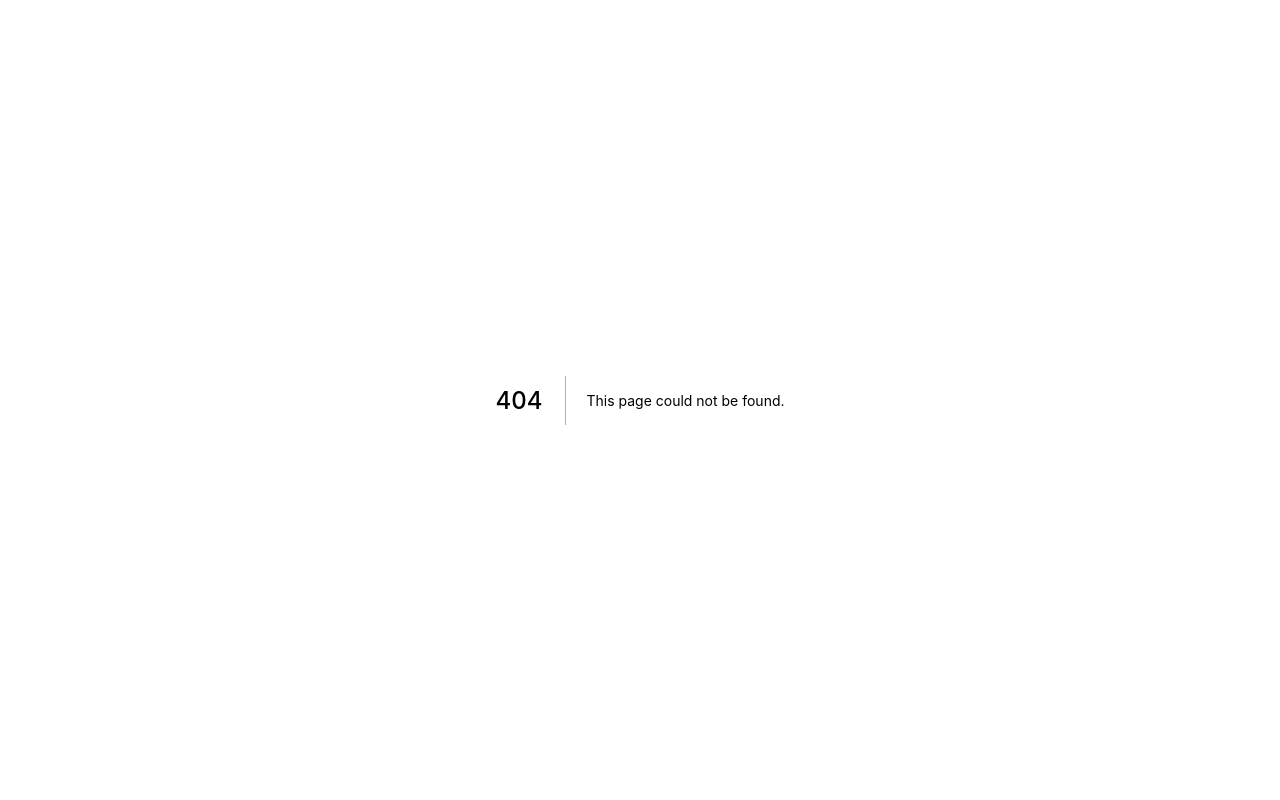
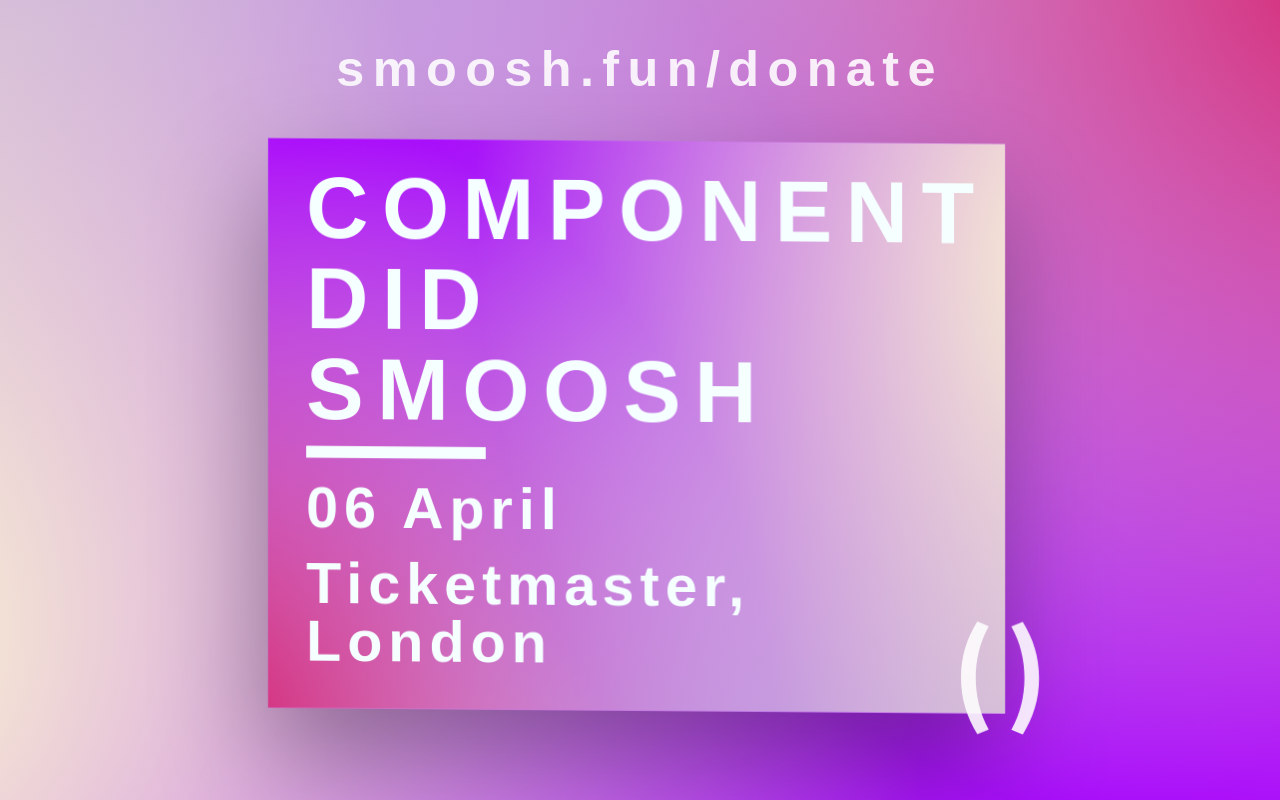
Before and after one commit to kitten/didsmoosh, a Next.js app: page /kiosk in a window 1280 px wide. Before the commit this address had no page. Built offline with nearby package versions, Linux system fonts and the light colour scheme; a web font is replaced by a local one.

Commit message:
Add kiosk view

```diff
--- a/next.config.js
+++ b/next.config.js
@@ -9,6 +9,7 @@ module.exports = {
   },
   exportPathMap: () => ({
     '/': { page: '/' },
-    '/donate': { page: '/donate' }
+    '/donate': { page: '/donate' },
+    '/kiosk': { page: '/kiosk' }
   })
 }
--- /dev/null
+++ b/pages/kiosk.js
@@ -0,0 +1,72 @@
+import React, { Component } from 'react'
+import styled from 'styled-components'
+import { rem } from 'polished'
+
+import HeroBackground from '../components/HeroBackground'
+import Card from '../components/Hero/Card'
+
+const Tagline = styled.h3`
+  text-align: center;
+  font-weight: 600;
+  letter-spacing: ${rem(7)};
+  font-size: ${rem(42)};
+  margin: ${rem(30)} 0;
+  color: rgba(255, 255, 255, 0.88);
+`
+
+const Zoom = styled.div`
+  position: relative;
+  transform-origin: 50% 50%;
+  transform: scale(1.2);
+`
+
+const rhythmx = 5000
+const rhythmy = 5800
+
+class Hero extends Component {
+  state = { x: 0.5, y: 0.5 }
+
+  step = () => {
+    this.timeout = setTimeout(() => {
+      requestAnimationFrame(() => {
+        const now = new Date().valueOf()
+        const delta = now - this.base
+
+        const x = Math.sin(2 * Math.PI * (delta % rhythmx) / rhythmx) * 0.5
+        const y = Math.cos(2 * Math.PI * (delta % rhythmy) / rhythmy) * 0.5
+
+        if (this.mounted) {
+          this.setState({ x, y }, this.step)
+        }
+      })
+    }, 1000 / 60)
+  }
+
+  componentDidMount() {
+    this.base = new Date().valueOf()
+    this.mounted = true
+    this.step()
+  }
+
+  componentWillUnmount() {
+    this.mounted = false
+    clearTimeout(this.timeout)
+  }
+
+  render() {
+    const { x, y } = this.state
+
+    return (
+      <HeroBackground fullscreen innerRef={this.onRef}>
+        <Zoom>
+          <Tagline>
+            smoosh.fun/donate
+          </Tagline>
+          <Card x={x} y={y} />
+        </Zoom>
+      </HeroBackground>
+    )
+  }
+}
+
+export default Hero
```
